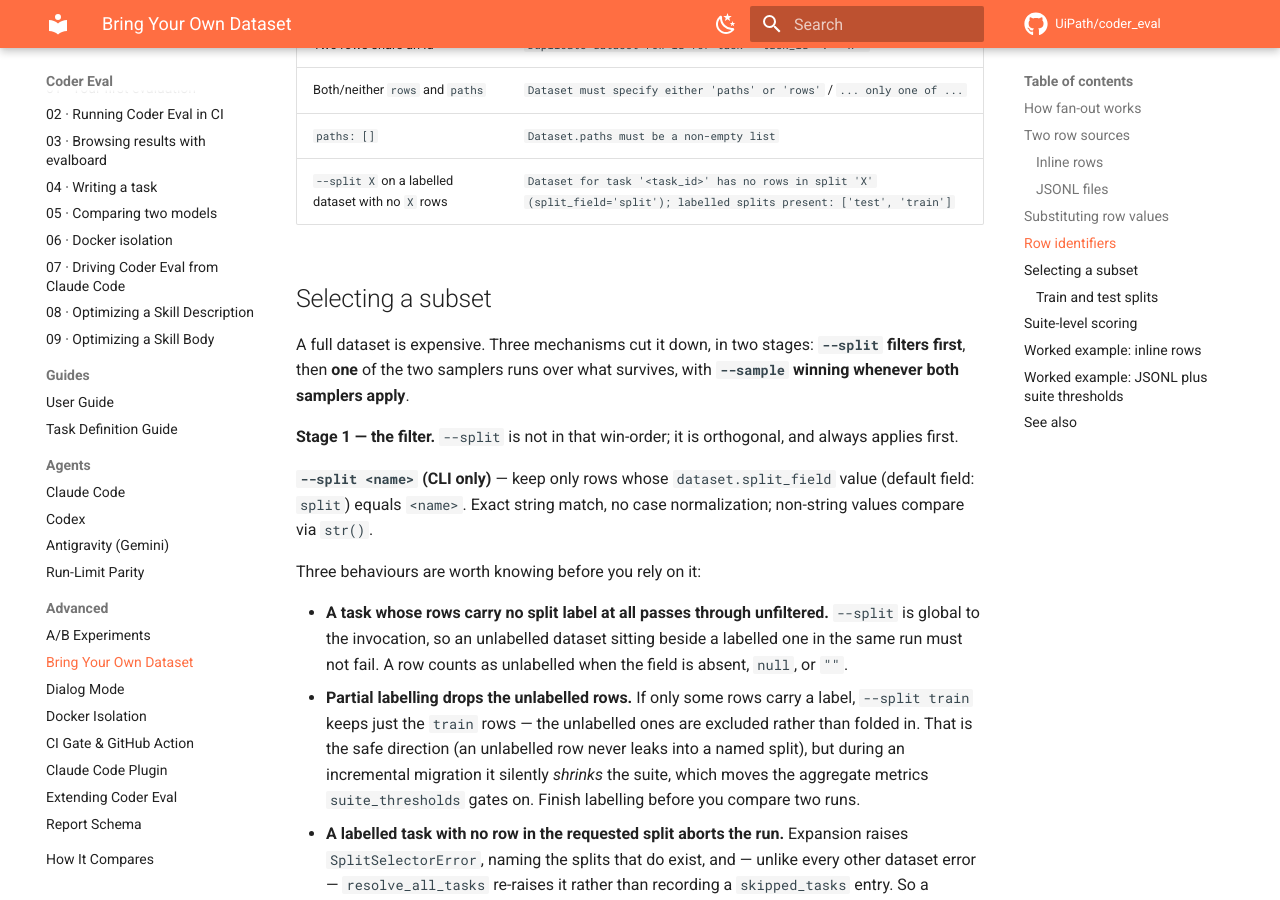
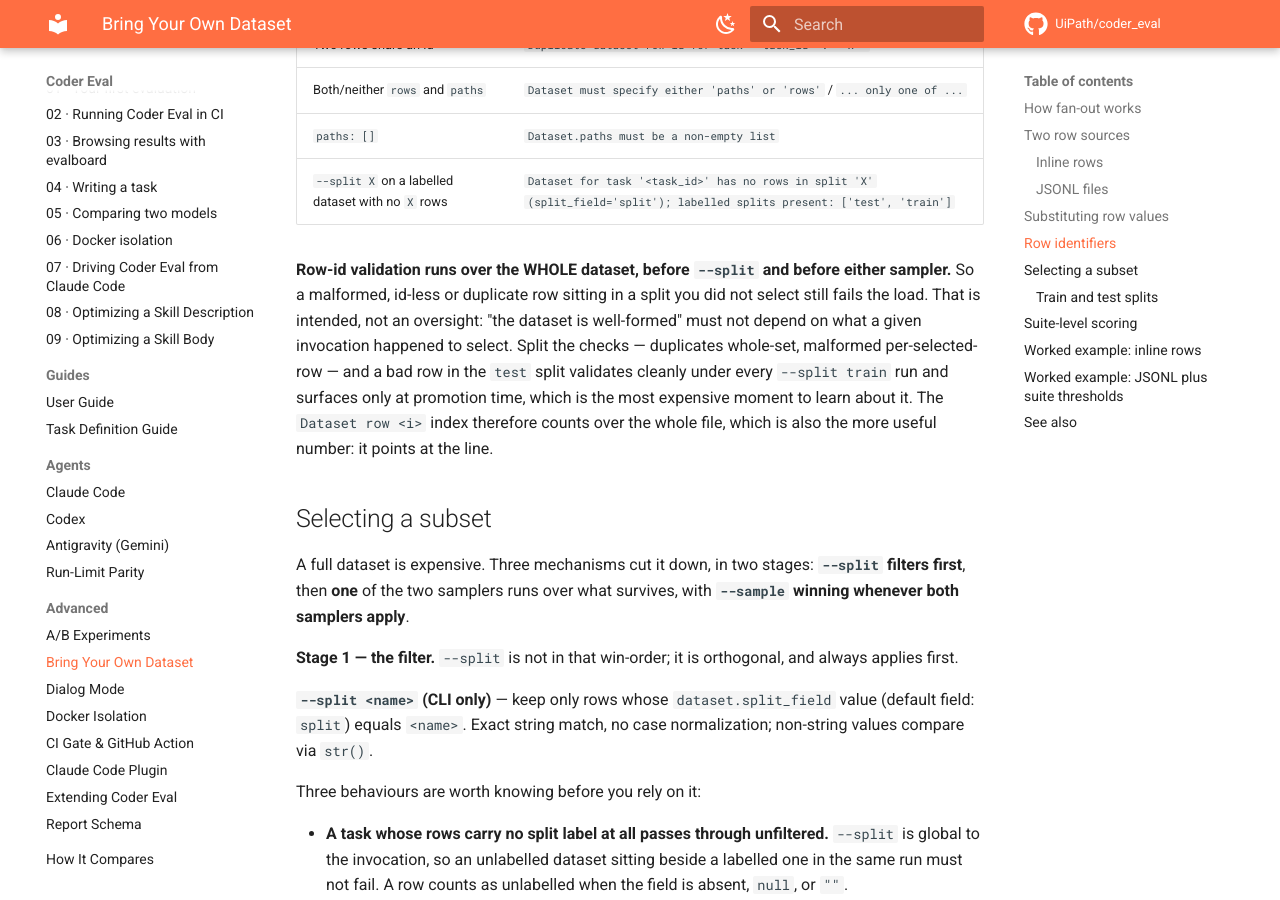
Before and after one commit to UiPath/coder_eval, an MkDocs documentation site: the page built from docs/DATASETS.md, in a window 1280 px wide and 900 px high, scrolled down 2837 px. Built offline with MkDocs 1.6.1 and Material for MkDocs 9.7.7, drawn with Linux system fonts in a browser that asks for light colours; comment, search, counter and statistics services are not loaded; some of the changed text lies outside the part shown.

Commit message:
docs(ci): 6/6 — the ci skill learns about splits, and the docs catch up
A CI gate that runs the TRAIN rows scores a skill partly on its own training
data, and drifts optimistic exactly as the skill improves — the direction that
hides a regression rather than revealing one. The `ci` skill emits workflows that
users copy into their own repos, so it saying nothing about `--split` produces a
fleet of gates quietly measuring the wrong half of every split-labelled suite.
It now tells the agent to grep the discovered datasets for a split label and pass
`--split test` through `extra-args`, with the reason stated, plus the two cases
that are not errors: an unlabelled suite is unaffected, and `--split test` on a
labelled suite with no test row aborts loudly, which is intended.

`docs/USER_GUIDE.md`'s `plan` flag table listed only `--experiment`. It was
already missing `--split`, which `plan` has shipped for a while, so this adds
three rows rather than the two Phase 3 created — and says that `plan` previews
exactly what `run` selects, which CE043 enforces.

`docs/DATASETS.md` states the row-id validation behaviour B6 asked us to
document: it runs over the WHOLE dataset, before `--split` and before either
sampler, so a malformed row in a split you did not select still fails the load.
That is intended — "the dataset is well-formed" must not depend on what an
invocation selected, or a bad row in `test` validates under every `--split train`
run and surfaces at promotion time.

Two prose sensors, both mutation-verified to fail when their sentence is deleted.
The USER_GUIDE one parses table ROWS rather than substrings: every selector is
also named in its siblings' prose, so a token test stayed green after the row
documenting a flag was removed.

Co-Authored-By: Claude Opus 5 (1M context) <noreply@anthropic.com>

````diff
--- a/docs/DATASETS.md
+++ b/docs/DATASETS.md
@@ -126,6 +126,15 @@ Load-time errors, with their message shapes:
 | `paths: []` | `Dataset.paths must be a non-empty list` |
 | `--split X` on a labelled dataset with no `X` rows | `Dataset for task '<task_id>' has no rows in split 'X' (split_field='split'); labelled splits present: ['test', 'train']` |
 
+**Row-id validation runs over the WHOLE dataset, before `--split` and before either sampler.** So
+a malformed, id-less or duplicate row sitting in a split you did not select still fails the load.
+That is intended, not an oversight: "the dataset is well-formed" must not depend on what a given
+invocation happened to select. Split the checks — duplicates whole-set, malformed per-selected-row
+— and a bad row in the `test` split validates cleanly under every `--split train` run and surfaces
+only at promotion time, which is the most expensive moment to learn about it. The `Dataset row <i>`
+index therefore counts over the whole file, which is also the more useful number: it points at the
+line.
+
 ## Selecting a subset
 
 A full dataset is expensive. Three mechanisms cut it down, in two stages: **`--split` filters
@@ -200,6 +209,14 @@ what keeps a measured improvement from being an artifact of the rows you trained
 ```bash
 coder-eval run tasks/skills/activation.yaml --split train      # iterate here
 coder-eval run tasks/skills/activation.yaml --split test   # confirm here, once
+```
+
+`coder-eval plan` takes the same three selectors, so the exact invocation you are about to pay for
+can be previewed for free — it prints the selected row count, names which selector narrowed the
+set, and breaks the selection down per stratum:
+
+```bash
+coder-eval plan tasks/skills/activation.yaml --split train --sample-per-stratum 2
 ```
 
 **The filter runs before either sampler, and that ordering is load-bearing.** Sampling first would
````
Also changed, not shown: docs/USER_GUIDE.md (+7 -0 lines), plugins/coder-eval/skills/ci/SKILL.md (+22 -0 lines), 1 other file.
